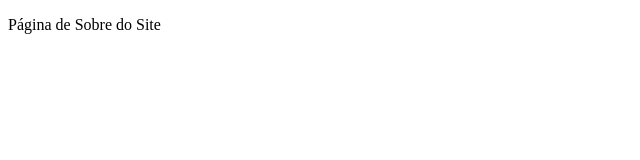
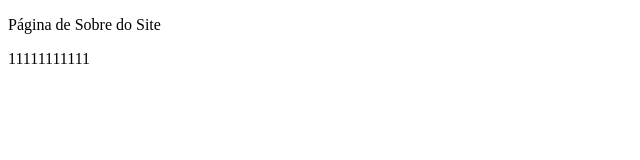
Before and after one commit to GabrielMelloGIT/github, a plain HTML site: page sobre.html in a window 1280 px wide. Shown: the full height of the page, 0-640 px from the left. Drawn offline with Linux system fonts and the light colour scheme.

Commit message:
finalização da página closes #3

```diff
--- a/sobre.html
+++ b/sobre.html
@@ -8,6 +8,7 @@
 </head>
 <body>
     <p>Página de Sobre do Site</p>
+    <p>11111111111</p>
 
 </body>
 </html>
```
